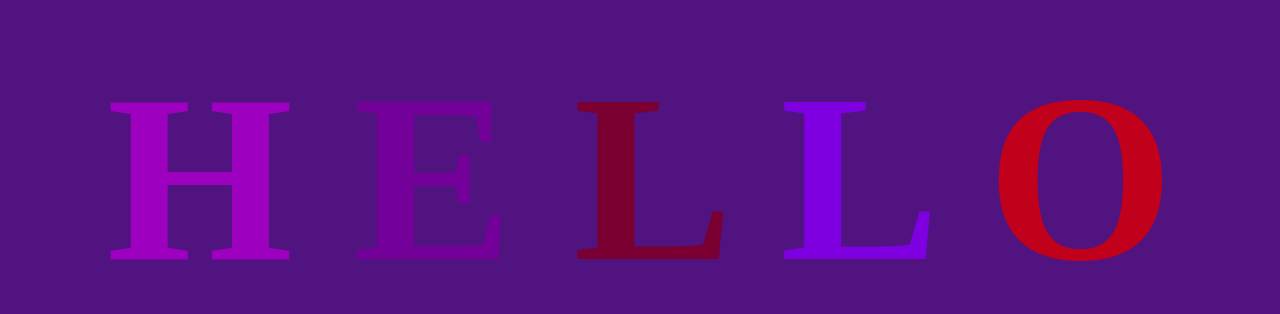
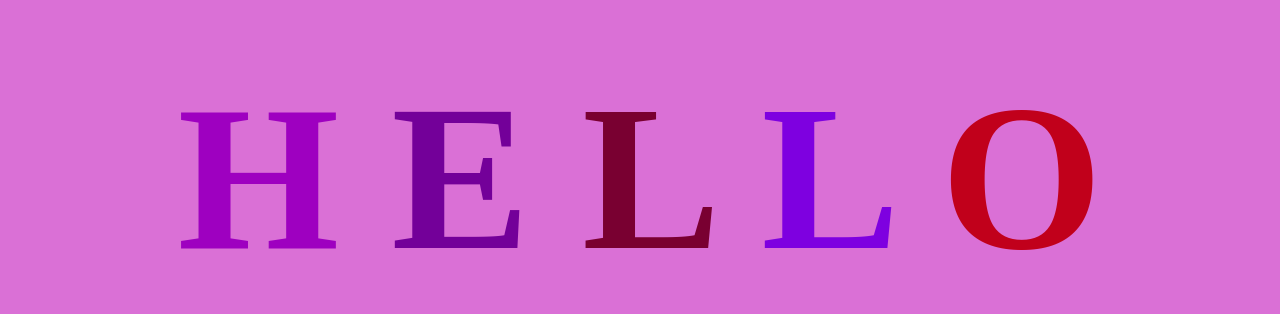
Before and after one commit to andresR10/AnimatedGitTextDemo, a plain HTML site: page index.html in a window 1280 px wide. Shown: the part 230-544 px from the top of the page. Drawn offline with Linux system fonts and the light colour scheme.

Commit message:
someone else did this

```diff
--- a/app.css
+++ b/app.css
@@ -3,11 +3,11 @@ body {
     justify-content: center;
     align-items: center;
     height: 100vh;
-    background-color: rgb(81, 19, 128);
+    background-color: orchid;
 }
 
 h1 {
-    font-size: 15rem;
+    font-size: 13rem;
     font-family: Montserrat;
 }
 
```
